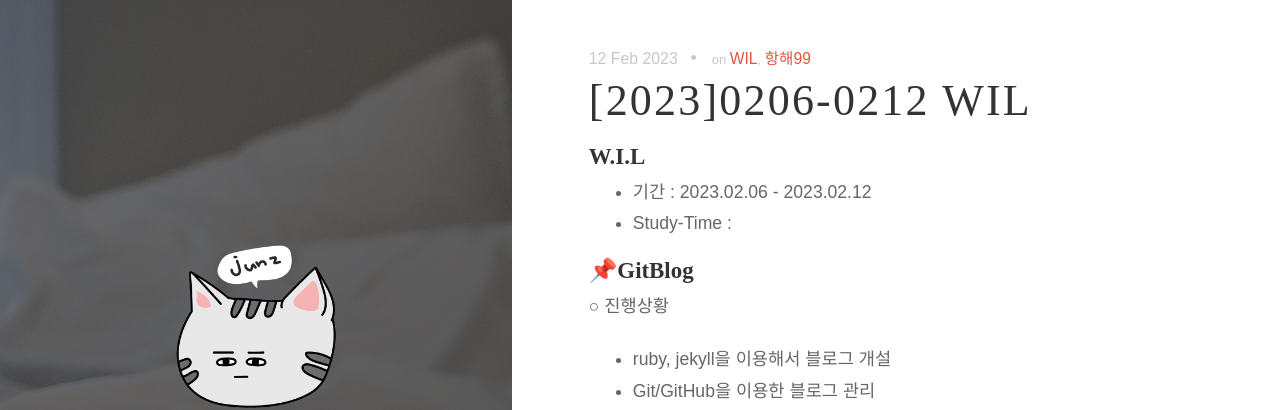
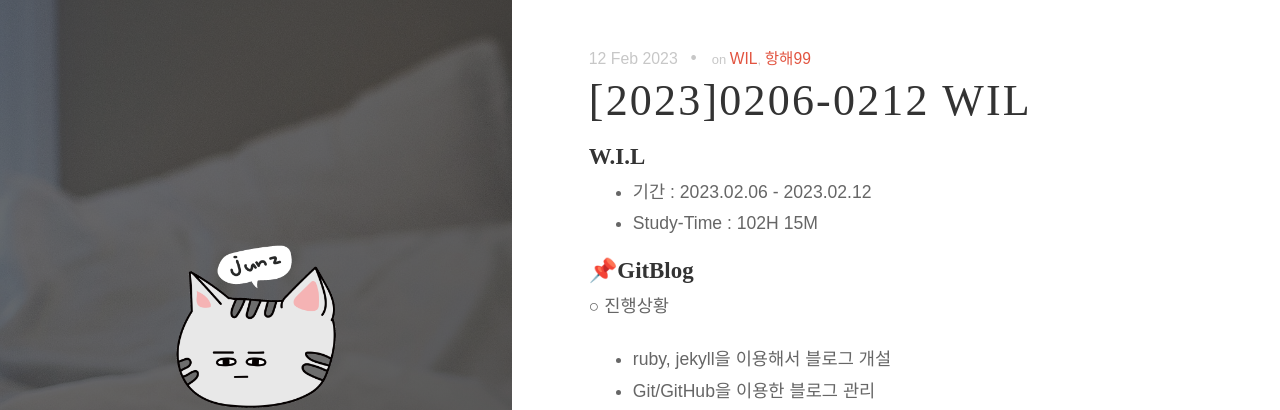
Before and after one commit to kim-junz/kim-junz.github.io, a Jekyll site: the page built from _posts/2023/2023-02-12-23.0206-0212 WIL.md, in a window 1280 px wide and 900 px high. Shown: the top 410 px of the window. Built offline with Jekyll 4.4.1, drawn with Linux system fonts in a browser that asks for light colours; some web fonts are replaced.

Commit message:
Update 2023-02-12-23.0206-0212 WIL.md

```diff
--- a/_posts/2023/2023-02-12-23.0206-0212 WIL.md
+++ b/_posts/2023/2023-02-12-23.0206-0212 WIL.md
@@ -7,7 +7,7 @@ tags: [WIL, 항해99] #태그예시: TIL, WIL, Project
 
 <h5><strong>W.I.L</strong></h5>
 - 기간 : 2023.02.06 - 2023.02.12
-- Study-Time :
+- Study-Time : 102H 15M
 
 
 <h5><strong>📌GitBlog</strong></h5>
```
